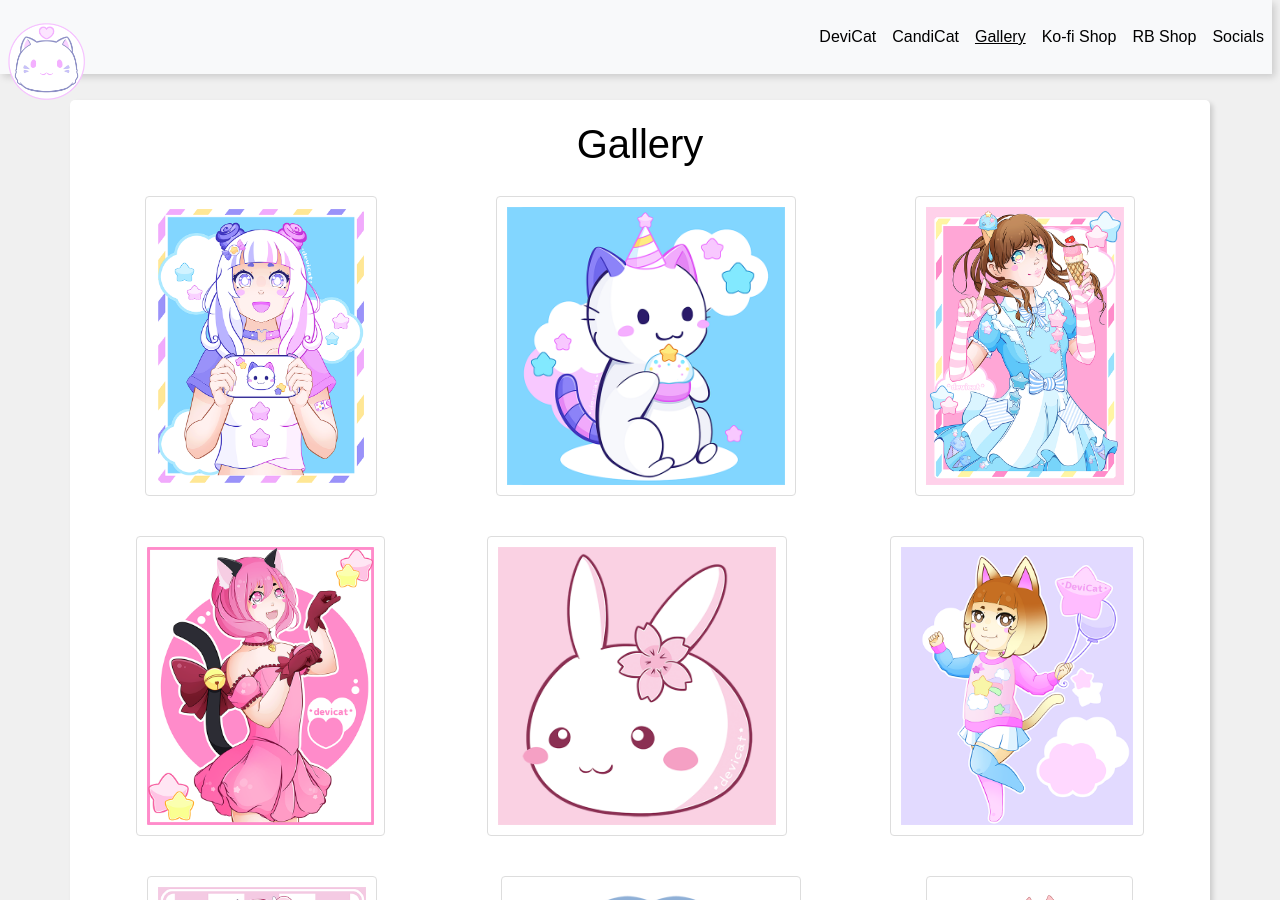
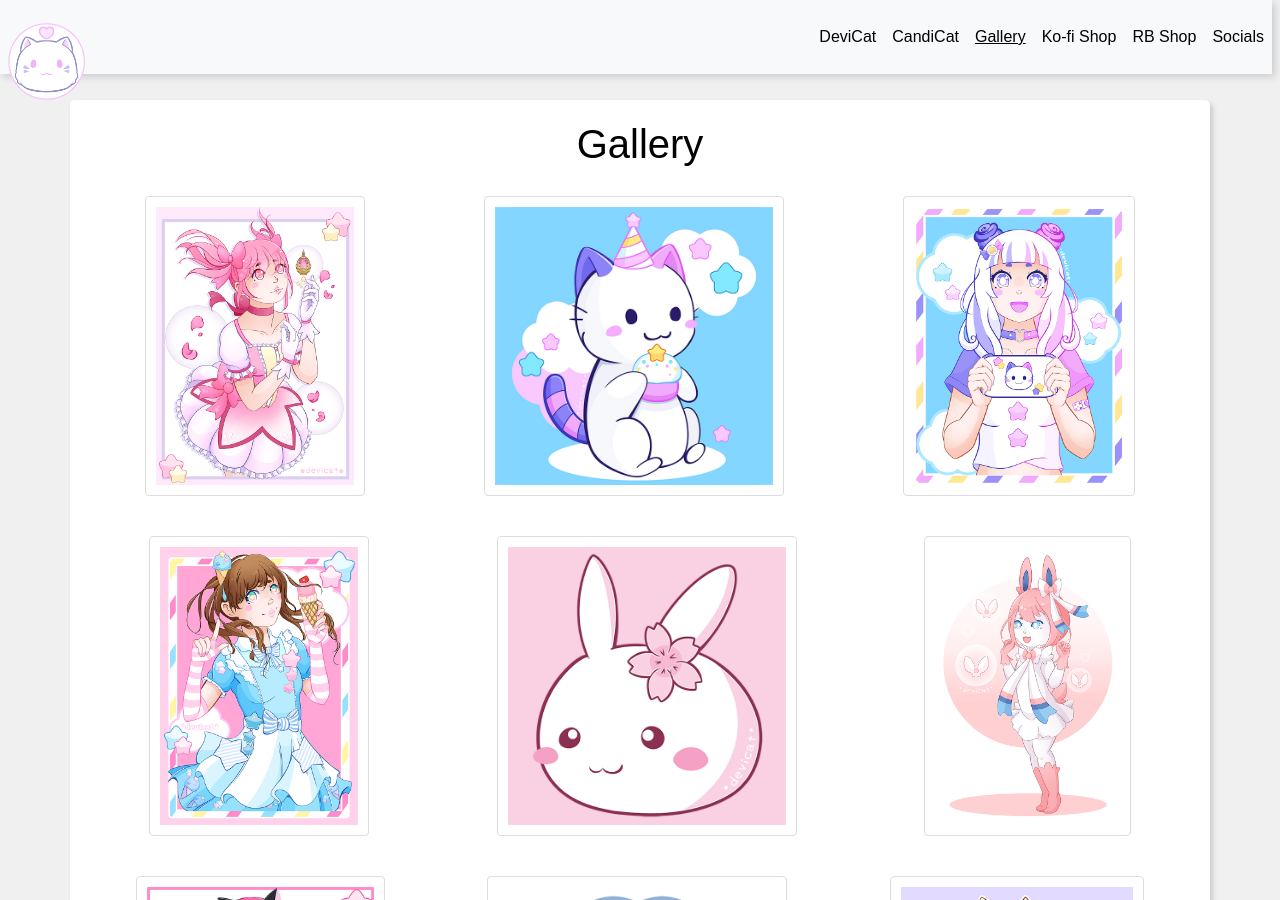
Before and after one commit to DeviCatOutlet/devicatoutlet.github.io, a Jekyll site: the page built from gallery.md, in a window 1280 px wide and 900 px high. Built offline with Jekyll 4.4.1, drawn with Linux system fonts in a browser that asks for light colours; our own code applies the rules of GitHub Pages for plain Markdown files.

Commit message:
Update gallery
Add madokamagica2021.png to gallery. Rearrange files.

```diff
--- a/gallery.md
+++ b/gallery.md
@@ -1,13 +1,13 @@
 # Gallery
 
 
+![Madoka Magica](img/MadokaMagica2021.png)
+![CandiCat Party](img/CandiCatParty.png)
 ![CandiCat Gamer Girl](img/CandiCatGamerGirl.png)
-![CandiCat Party](img/CandiCatParty.png)
 ![CathyCat DTIYS](img/CathyCat.png)
+![Sakura Bunny](img/SakuraBunny.png)
+![Magical Girl Sylveon](img/magicalgirlsylveon.png)
 ![Mew Ichigo Tokyo Mew Mew](img/TokyoMewMew.png)
-![Sakura Bunny](img/SakuraBunny.png)
+![Morning Cloud](img/cloud.png)
 ![Merry Animal Crossing](img/MerryAC.png)
-![Sparkling Strawberry Milk](img/SparklingStrawberryMilk.png)
-![Morning Cloud](img/cloud.png)
-![Magical Girl Sylveon](img/magicalgirlsylveon.png)
 {: .wrap}
```
Also changed, not shown: img/MadokaMagica2021.png (added).
